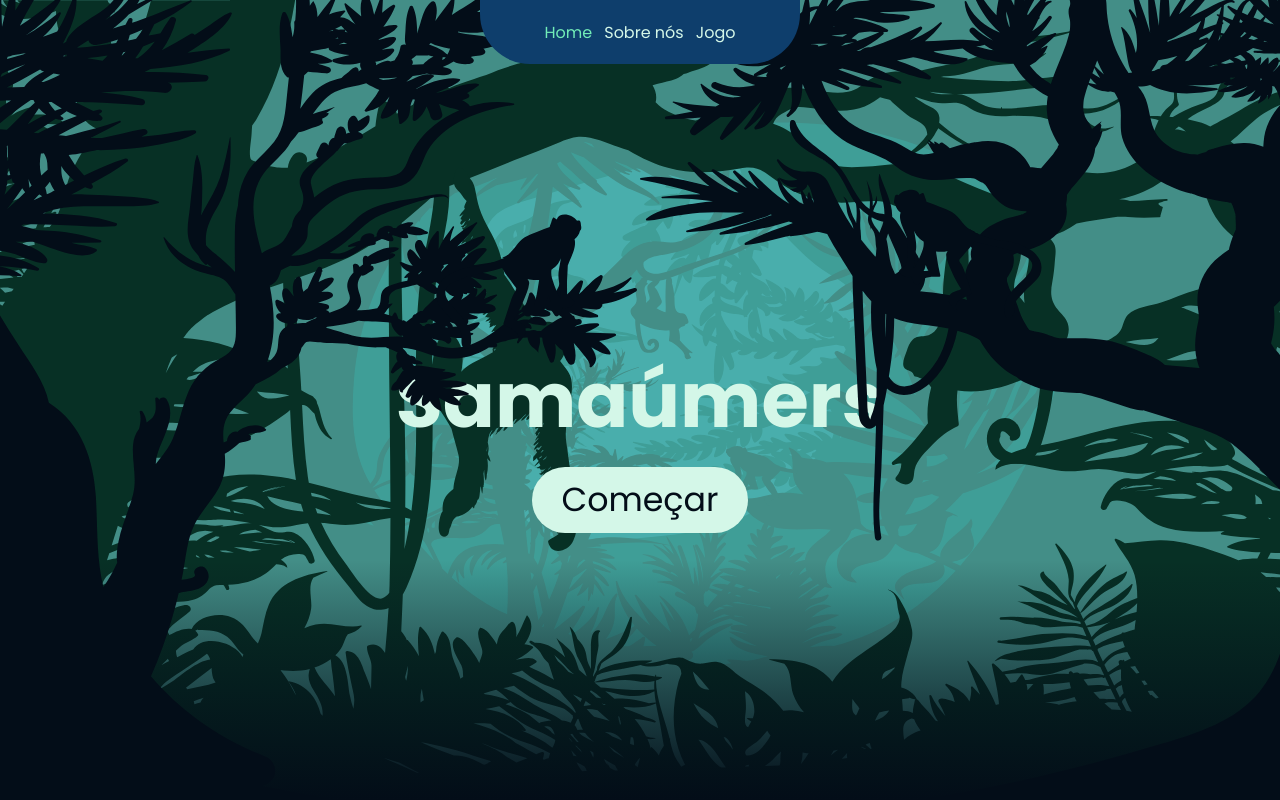
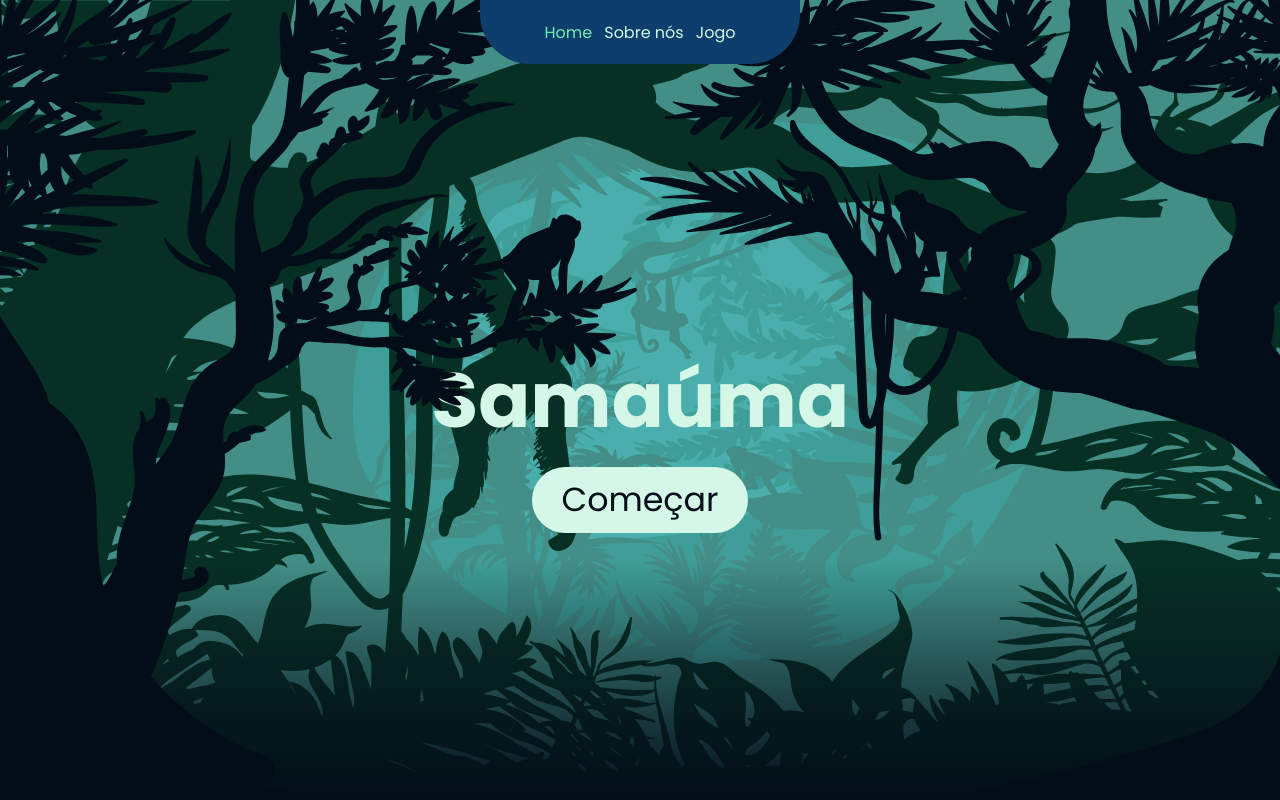
Before and after one commit to gubuzois/samauma, a plain HTML site: page index.html in a window 1280 px wide. Shown: the top 800 px of the page. Drawn offline with Linux system fonts and the light colour scheme.

Commit message:
Update index.html

```diff
--- a/index.html
+++ b/index.html
@@ -21,7 +21,7 @@
     <section id="section-comeco">
         <img src="imagens/arvore_fundo.svg">
         <img src="imagens/meio.svg">
-        <h2 id="samauma">Samaúmers</h2>
+        <h2 id="samauma">Samaúma</h2>
         <a id="btn">Começar</a>
         <img src="imagens/frente_direita.svg" id="frente_direita">
         <img src="imagens/frente_esquerda.svg" id="frente_esquerda">
```
